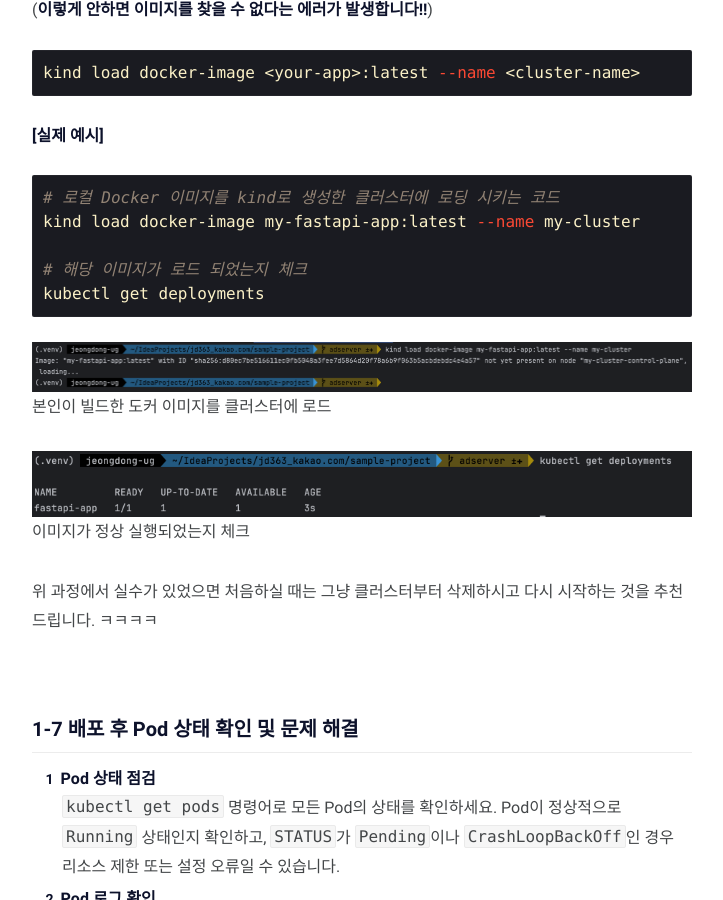
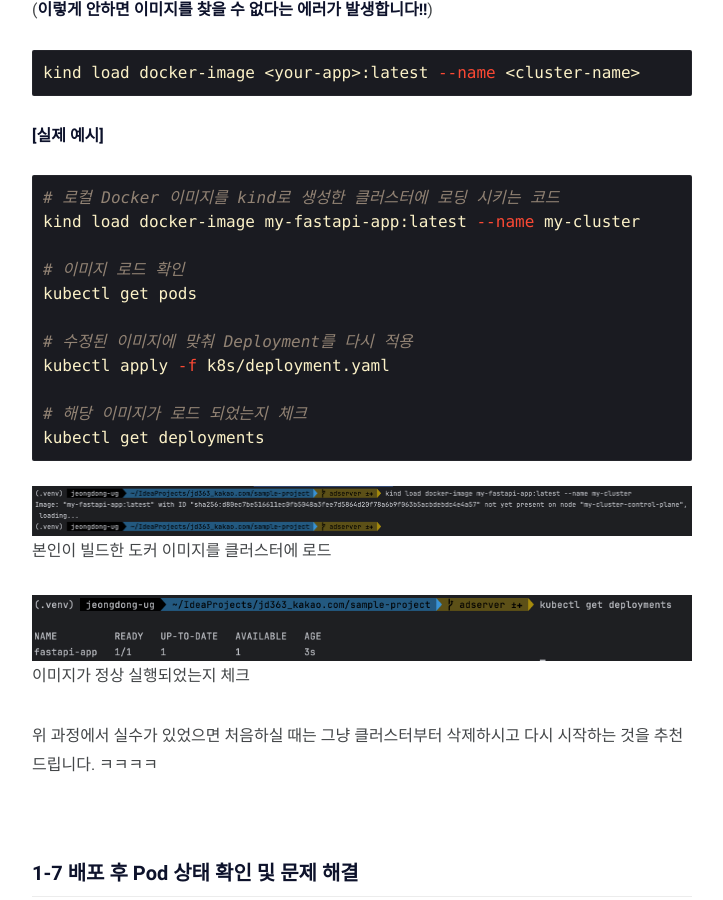
Before and after one commit to jd6186/jd6186.github.io, a Jekyll site: the page built from _posts/DevOps/kubernetes/2024-11-08-Use_Kubernetes.md, in a window 1280 px wide and 900 px high, scrolled down 29133 px. Shown: the whole window, without its empty margins (278-1001 px from the left). Built offline with Jekyll 4.4.1, drawn with Linux system fonts in a browser that asks for light colours; comment, search, counter and statistics services are not loaded.

Commit message:
feat: Kubernetes 글 보완

````diff
--- a/_config.yml
+++ b/_config.yml
@@ -22,6 +22,7 @@ author:
   twitter: twitter_username # twitter username
   facebook: facebook_username # facebook username
   email1: wjdehd7991@gmail.com # email adress
+  github: <a href="https://github.com/jd6186" target="_blank" rel="noopener">Github Profile</a>
   avatar1: /assets/img/profile.png
 
 # URL settings
--- a/_includes/author.html
+++ b/_includes/author.html
@@ -6,4 +6,5 @@
   />
   <h2 class="author-name">{{ site.author.name }}</h2>
   <p class="author-bio">{{ site.author.bio }}</p>
+  <p class="author-github">{{ site.author.github }}</p>
 </div>
--- a/_posts/DevOps/kubernetes/2024-11-08-Use_Kubernetes.md
+++ b/_posts/DevOps/kubernetes/2024-11-08-Use_Kubernetes.md
@@ -788,6 +788,12 @@ kind load docker-image <your-app>:latest --name <cluster-name>
 # 로컬 Docker 이미지를 kind로 생성한 클러스터에 로딩 시키는 코드
 kind load docker-image my-fastapi-app:latest --name my-cluster
 
+# 이미지 로드 확인
+kubectl get pods
+
+# 수정된 이미지에 맞춰 Deployment를 다시 적용
+kubectl apply -f k8s/deployment.yaml
+
 # 해당 이미지가 로드 되었는지 체크
 kubectl get deployments
 ```
````
Also changed, not shown: assets/img/DevOps/kubernetes/2024-11-08-Use_Kubernetes/auto_scaling_2.png (added).
